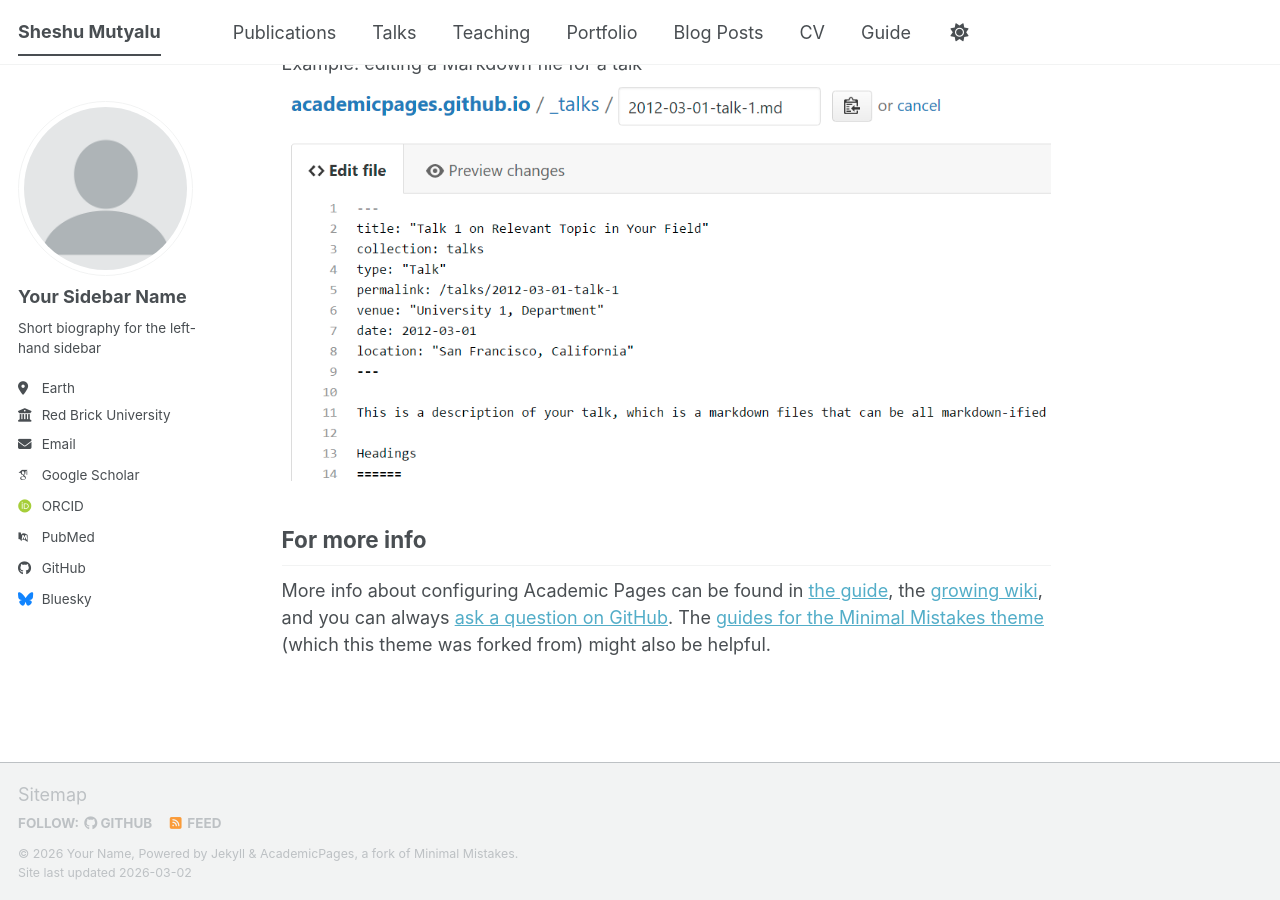
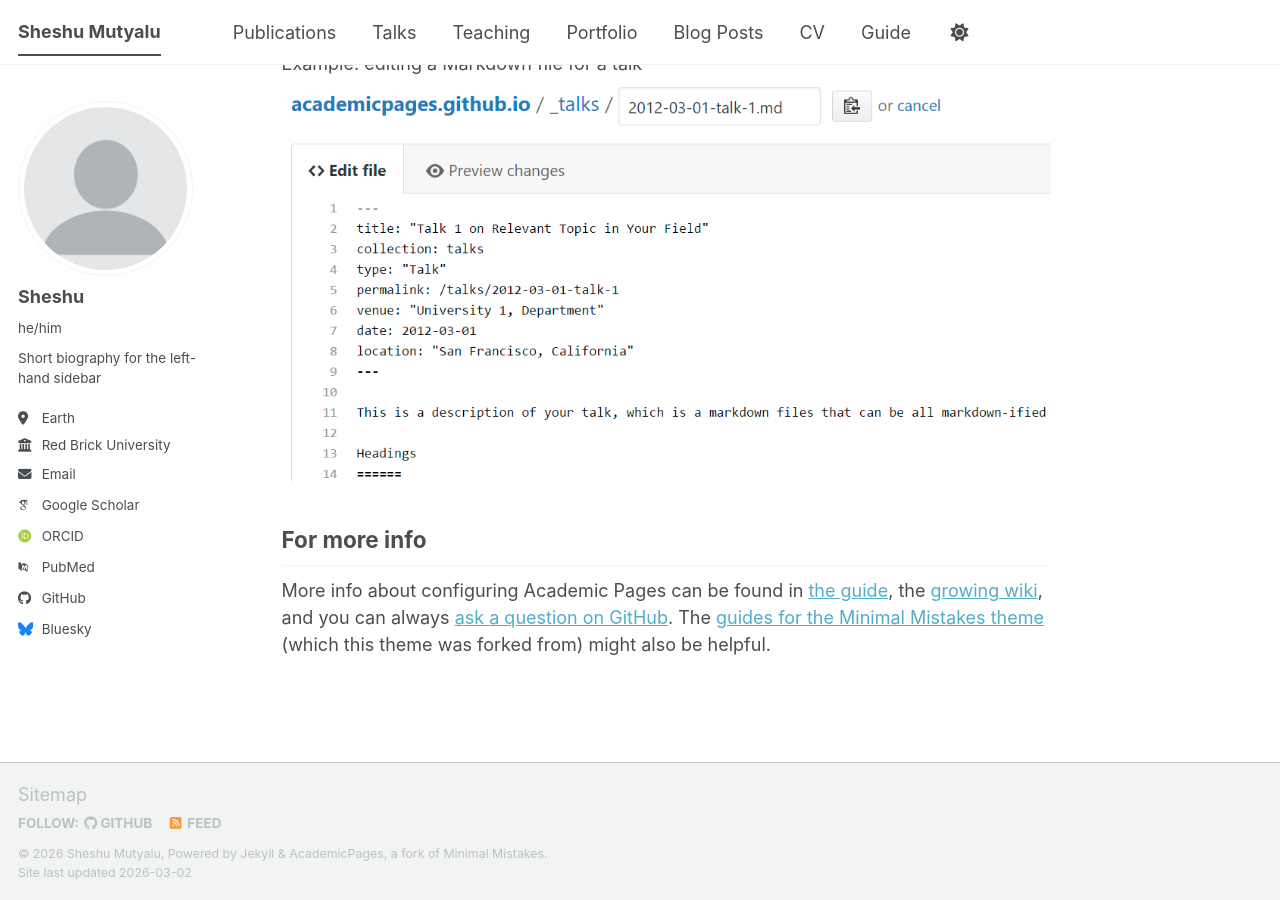
Before and after one commit to mutyalusheshu/mutyalusheshu.github.io, a Jekyll site: the page built from _pages/about.md, in a window 1280 px wide and 900 px high, scrolled down 2720 px. Built offline with Jekyll 4.4.1, drawn with Linux system fonts in a browser that asks for light colours; some web fonts are replaced; a script bundle is joined from its source files by our own code; library files that are not in the unit come from our copies.

Commit message:
Update personal information in _config.yml

```diff
--- a/_config.yml
+++ b/_config.yml
@@ -11,12 +11,12 @@
 site_theme               : "default" # The available themes options are "default", "air", "sunrise", "mint", "dirt" and "contrast"
 title                    : "Sheshu Mutyalu"
 title_separator          : "-"
-name                     : &name "Your Name"
-description              : &description "Your Name's academic portfolio"   # Update this with a general description of your site, this is the default if not overridden by a page
-url                      : https://academicpages.github.io # The base hostname & protocol for your site e.g. "https://[your GitHub username].github.io",
+name                     : &name "Sheshu Mutyalu"
+description              : &description "mutyalusheshu.githib.io"   # Update this with a general description of your site, this is the default if not overridden by a page
+url                      : https://mutyalusheshu.github.io # The base hostname & protocol for your site e.g. "https://[your GitHub username].github.io",
                                                            # or if you already have some other page hosted on Github then use "https://[your GitHub username].github.io/[Your Repo Name]"
 baseurl                  : "" # the subpath of your site, e.g. "/blog"
-repository               : "academicpages/academicpages.github.io"
+repository               : "https://github.com/mutyalusheshu/mutyalusheshu.github.io.git"
 
 # Site Author - The following control what appear as part of the author content on the side bar.
 #               If a field is blank the icon and link will not appear, otherwise it will be shown.
@@ -24,8 +24,8 @@
 author:
   # Biographic information
   avatar           : "profile.png"
-  name             : "Your Sidebar Name"
-  pronouns         : # example: "she/her"
+  name             : "Sheshu"
+  pronouns         : "he/him"
   bio              : "Short biography for the left-hand sidebar"
   location         : "Earth"
   employer         : "Red Brick University"
```
